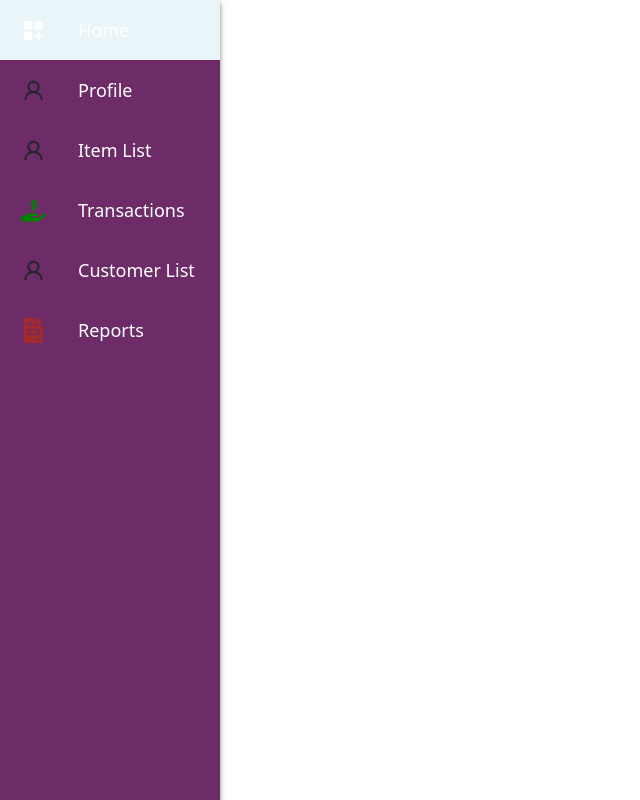
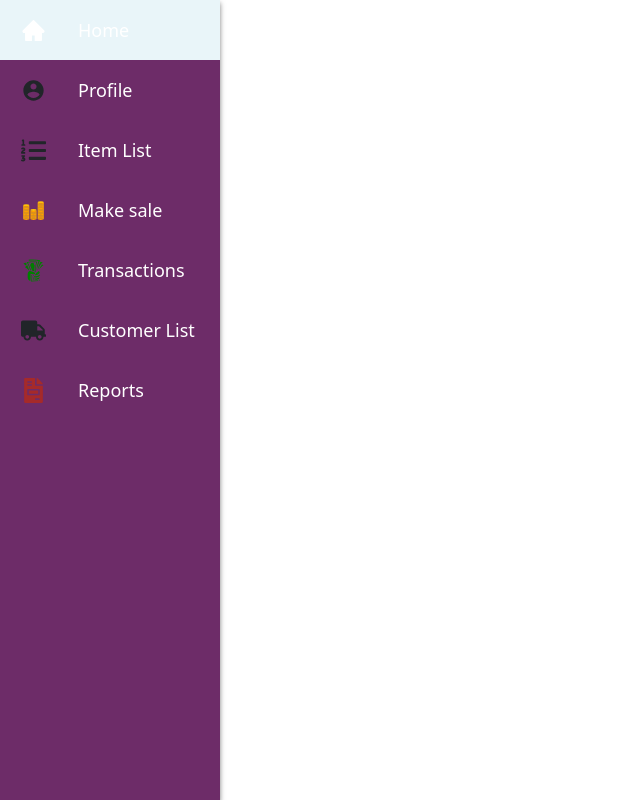
Before and after one commit to Manenomyk/Fredor-Investment, a React (Create React App) app: page /Clerksidebar in a window 1280 px wide. Shown: the whole page, without its empty margins (0-640 px from the left). Built offline with nearby package versions, Linux system fonts and the light colour scheme.

Commit message:
sidebar icons

```diff
--- a/src/Admin/AdminSidebar/AdminScontent.js
+++ b/src/Admin/AdminSidebar/AdminScontent.js
@@ -1,40 +1,42 @@
 import React from 'react';
-import { AiOutlineUser } from "react-icons/ai";
-import { FaHandHoldingUsd } from "react-icons/fa";
+import { IoMdContact } from "react-icons/io";
+import { FaListOl } from "react-icons/fa";
+import { FaTruck } from "react-icons/fa";
+import { GiTakeMyMoney } from "react-icons/gi";
 import { FaFileInvoice } from "react-icons/fa";
-import { MdDashboardCustomize } from "react-icons/md";
-import { FcPieChart } from "react-icons/fc";
+import { AiFillHome } from "react-icons/ai";
+import { FaUserCheck } from "react-icons/fa";
 
 
 export const AdminScontent = [
     {
-        icon:<MdDashboardCustomize style={{fontSize:"25px", color:"white" }} />,
+        icon:<AiFillHome style={{fontSize:"25px", color:"white" }} />,
         title: "Home",
         link: "./AdminDashboard",
 
     },
     {
-        icon:<AiOutlineUser style={{fontSize:"25px"}}/>,
+        icon:<IoMdContact style={{fontSize:"25px"}}/>,
         title: "Profile",
         link: "./AdminProfile"
     },
     {
-        icon:<AiOutlineUser style={{fontSize:"25px"}}/>,
+        icon:<FaListOl style={{fontSize:"25px"}}/>,
         title: "Item List",
         link: "./ItemList"
     },
     {
-        icon:<FcPieChart style={{fontSize:"25px"}}/>,
+        icon:<FaUserCheck style={{fontSize:"25px", color: 'pink'}}/>,
         title: "Users",
         link: "./AdminUsers"
     },
     {
-        icon:<FaHandHoldingUsd style={{fontSize:"25px", color:"green"}} />,
+        icon:<GiTakeMyMoney style={{fontSize:"25px", color:"yellow"}} />,
         title: "Transactions",
         link: "./Transactions"
     },
     {
-        icon:<AiOutlineUser style={{fontSize:"25px"}}/>,
+        icon:<FaTruck style={{fontSize:"25px"}}/>,
         title: "Customer List",
         link: "./CustomerList"
     },
--- a/src/Authorizer/AuthSidebar/AuthScontent.js
+++ b/src/Authorizer/AuthSidebar/AuthScontent.js
@@ -1,36 +1,37 @@
 import React from 'react';
-import { AiOutlineUser } from "react-icons/ai";
-import { FaHandHoldingUsd } from "react-icons/fa";
+import { IoMdContact } from "react-icons/io";
+import { FaListOl } from "react-icons/fa";
+import { GiTakeMyMoney } from "react-icons/gi";
 import { FaFileInvoice } from "react-icons/fa";
-import { MdDashboardCustomize } from "react-icons/md";
-import { FcPieChart } from "react-icons/fc";
+import { AiFillHome } from "react-icons/ai";
+import { FaTruck } from "react-icons/fa";
 
 
 export const AuthScontent = [
     {
-        icon:<MdDashboardCustomize style={{fontSize:"25px", color:"white" }} />,
+        icon:<AiFillHome style={{fontSize:"25px", color:"white" }} />,
         title: "Home",
         link: "./AuthDashboard",
 
     },
     {
-        icon:<AiOutlineUser style={{fontSize:"25px"}}/>,
+        icon:<IoMdContact style={{fontSize:"25px"}}/>,
         title: "Profile",
         link: "./AuthProfile"
     },
     {
-        icon:<AiOutlineUser style={{fontSize:"25px"}}/>,
+        icon:<FaListOl style={{fontSize:"25px"}}/>,
         title: "Item List",
         link: "./ItemList"
     },
 
     {
-        icon:<FaHandHoldingUsd style={{fontSize:"25px", color:"green"}} />,
+        icon:<GiTakeMyMoney style={{fontSize:"25px", color:"green"}} />,
         title: "Transactions",
         link: "./Transactions"
     },
     {
-        icon:<AiOutlineUser style={{fontSize:"25px"}}/>,
+        icon:<FaTruck style={{fontSize:"25px"}}/>,
         title: "Customer List",
         link: "./AuthCustomerList"
     },
--- a/src/Clerk/ClerkSidebar/ClerkScontent.js
+++ b/src/Clerk/ClerkSidebar/ClerkScontent.js
@@ -1,44 +1,51 @@
 import React from 'react';
-import { AiOutlineUser } from "react-icons/ai";
-import { FaHandHoldingUsd } from "react-icons/fa";
+import { IoMdContact } from "react-icons/io";
+import { FaListOl } from "react-icons/fa";
+import { FcSalesPerformance } from "react-icons/fc";
+import { GiTakeMyMoney } from "react-icons/gi";
 import { FaFileInvoice } from "react-icons/fa";
-import { MdDashboardCustomize } from "react-icons/md";
-import { FcPieChart } from "react-icons/fc";
+import { AiFillHome } from "react-icons/ai";
+import { FaTruck } from "react-icons/fa";
 
 
 export const ClerkScontent = [
     {
-        icon:<MdDashboardCustomize style={{fontSize:"25px", color:"white" }} />,
+        icon:<AiFillHome style={{fontSize:"25px", color:"white" }} />,
         title: "Home",
-        link: "./AuthDashboard",
+        link: "./ClerkDashboard",
 
     },
     {
-        icon:<AiOutlineUser style={{fontSize:"25px"}}/>,
+        icon:<IoMdContact style={{fontSize:"25px"}}/>,
         title: "Profile",
-        link: "./AuthProfile"
+        link: "./ClerkProfile"
     },
     {
-        icon:<AiOutlineUser style={{fontSize:"25px"}}/>,
+        icon:<FaListOl style={{fontSize:"25px"}}/>,
         title: "Item List",
         link: "./ItemList"
     },
+    {
+        icon:<FcSalesPerformance style={{fontSize:"25px"}}/>,
+        title: "Make sale",
+        link: "./MakeSale"
+    },
 
     {
-        icon:<FaHandHoldingUsd style={{fontSize:"25px", color:"green"}} />,
+        icon:<GiTakeMyMoney style={{fontSize:"25px", color:"green"}} />,
         title: "Transactions",
         link: "./Transactions"
     },
     {
-        icon:<AiOutlineUser style={{fontSize:"25px"}}/>,
+        icon:<FaTruck style={{fontSize:"25px"}}/>,
         title: "Customer List",
-        link: "./AuthCustomerList"
+        link: "./CustomerList"
     },
 
     {
         icon:<FaFileInvoice style={{fontSize:"25px", color:"brown"}}/>,
         title: "Reports",
-        link: "./AuthReport                                                                                                                                                                                                                                                                                                                                                                                                                                                                                                                                                                                                                                                                                                                             "
+        link: "./ClerkReport                                                                                                                                                                                                                                                                                                                                                                                                                                                                                                                                                                                                                                                                                                                             "
     },
 
 ] ;
```
